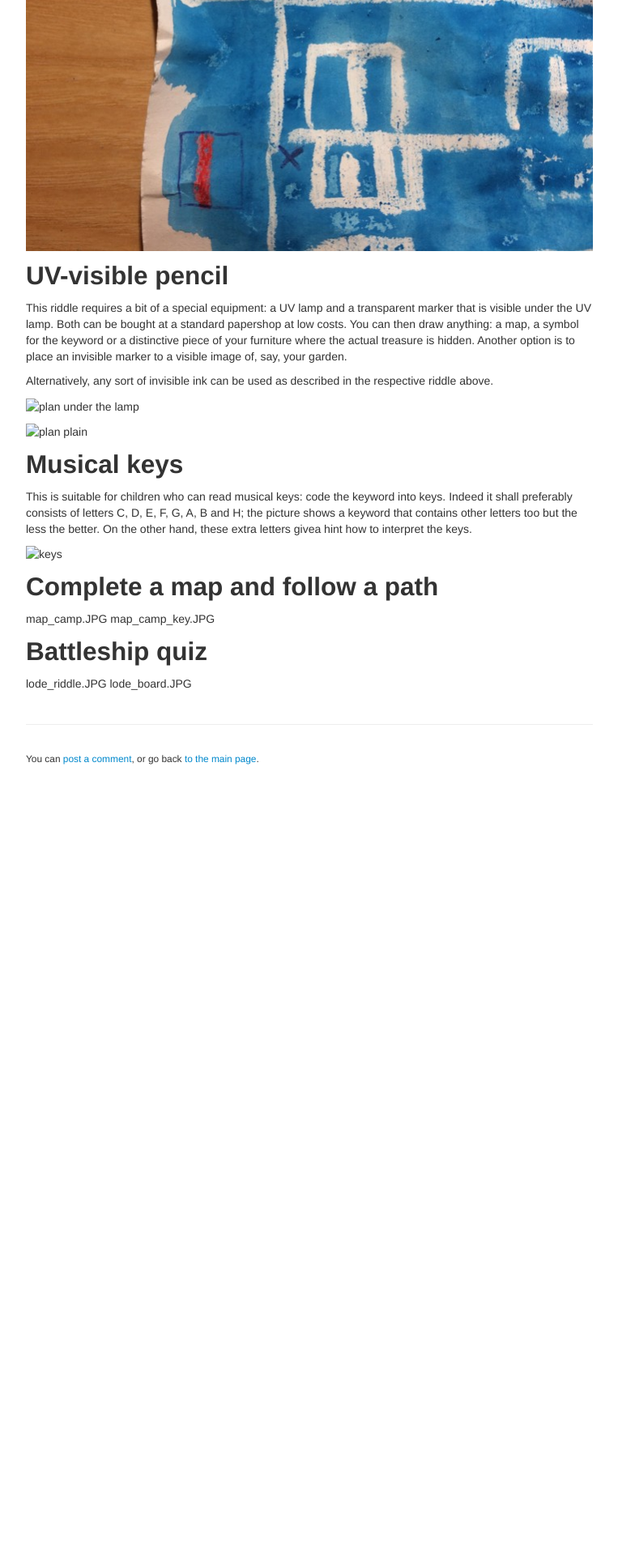
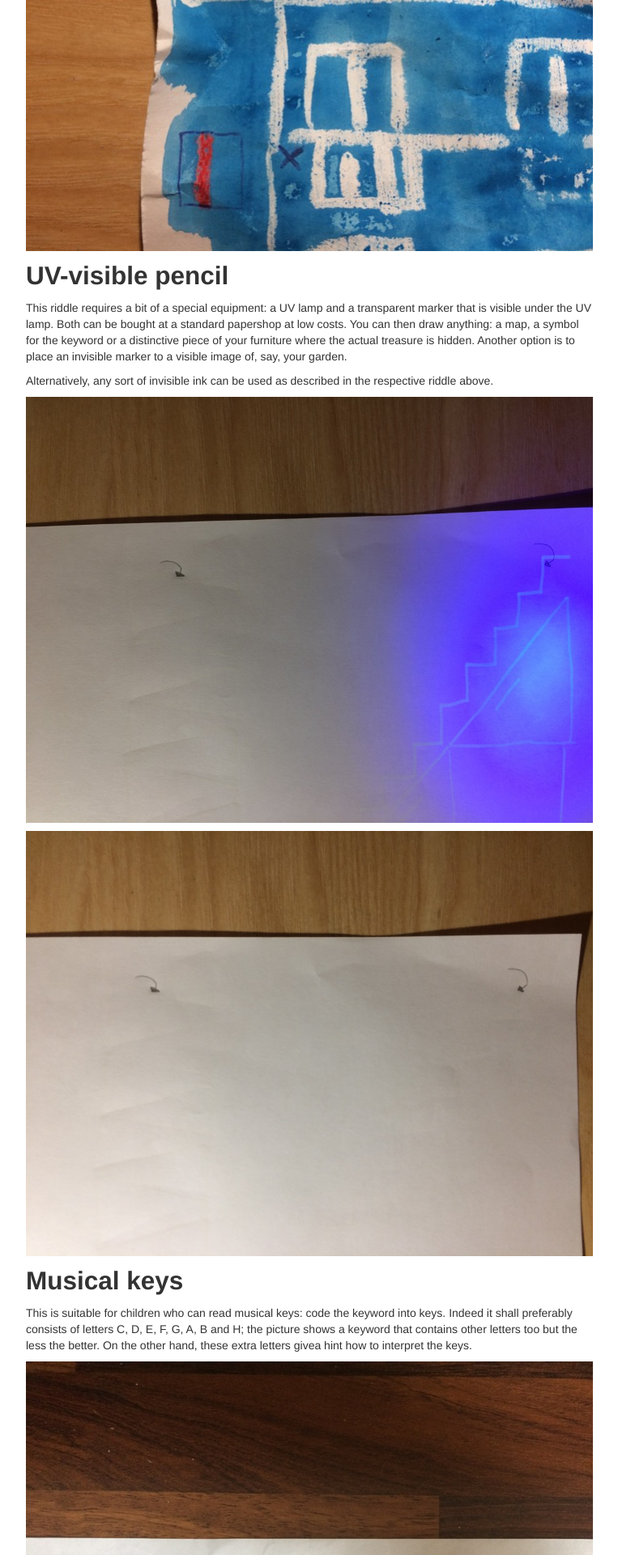
Before and after one commit to vojtech-filipec/vojtech-filipec.github.io, a Jekyll site: the page built from pages/quizes.md, in a window 1280 px wide. Shown: the part 4480-6400 px from the top of the page at 81% size, without its empty margins (258-1021 px from the left). Built offline with Jekyll 4.4.1, drawn with Linux system fonts in a browser that asks for light colours; before the commit the page ends 5437 px from its top, so only the background shows below that.

Commit message:
new riddles, typu in URL

```diff
--- a/pages/quizes.md
+++ b/pages/quizes.md
@@ -58,14 +58,14 @@ This riddle requires a bit of a special equipment: a UV lamp and a transparent m
 
 Alternatively, any sort of invisible ink can be used as described in the respective riddle above.
 
-![plan under the lamp](../assets/quizies/plan_uv.JPG)
+![plan under the lamp](../assets/quizes/plan_uv.JPG)
 
-![plan plain](../assets/quizies/plan_without_uv.JPG)
+![plan plain](../assets/quizes/plan_without_uv.JPG)
 
 ## Musical keys
 This is suitable for children who can read musical keys: code the keyword into keys. Indeed it shall preferably consists of letters C, D, E, F, G, A, B and H; the picture shows a keyword that contains other letters too but the less the better. On the other hand, these extra letters givea hint how to interpret the keys.
 
-![keys](../assets/quizies/noty.JPG)
+![keys](../assets/quizes/noty.JPG)
 
 ## Complete a map and follow a path
 map_camp.JPG
```
